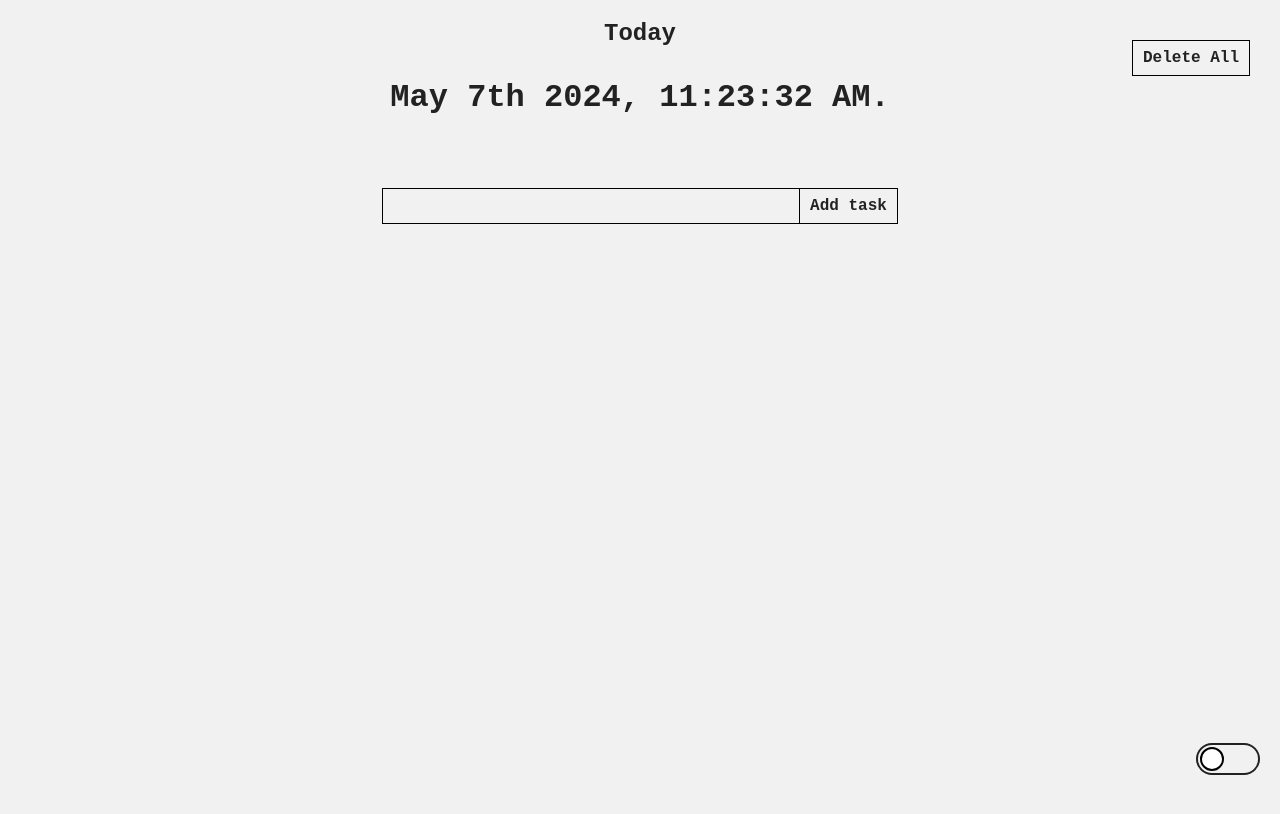
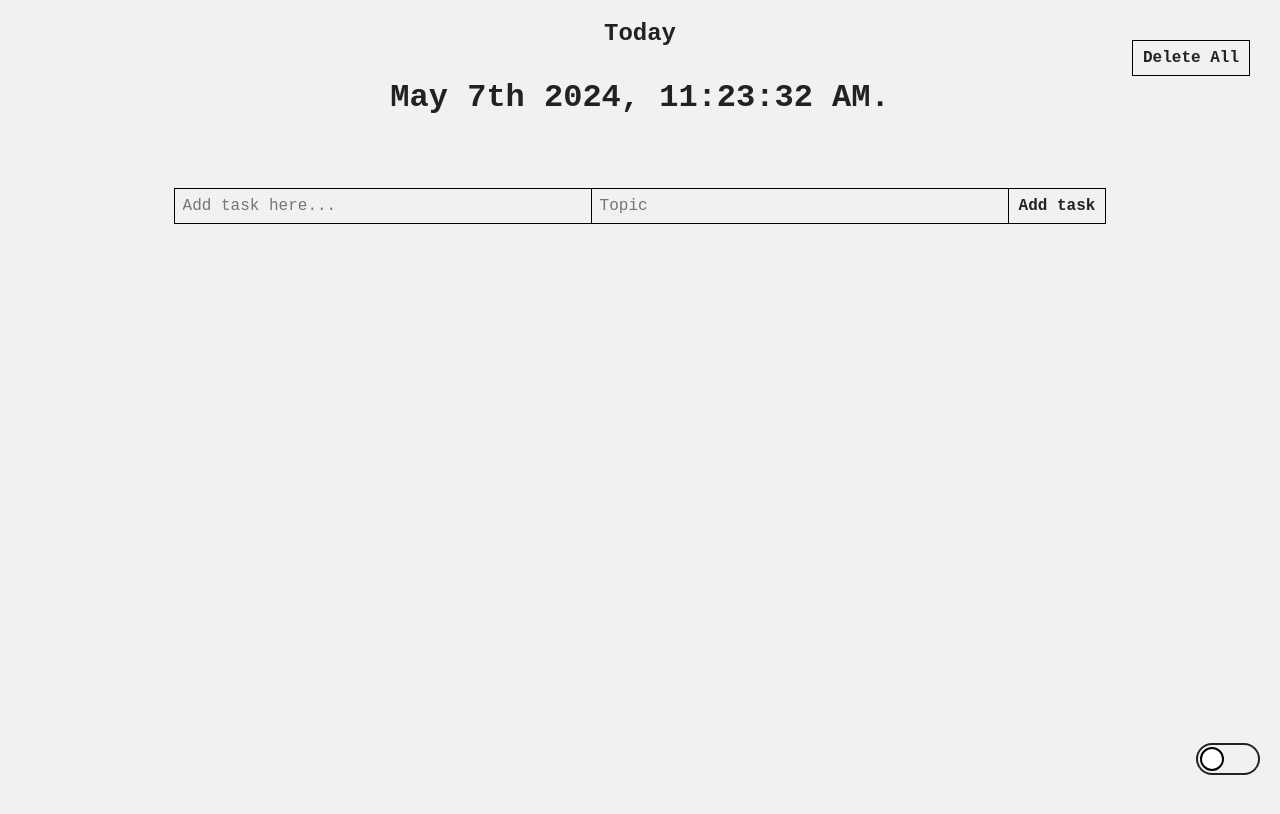
Before and after one commit to saicharith2012/todolist-react-app, a React (Create React App) app: page / in a window 1280 px wide. Shown: the top 814 px of the page. Built offline with nearby package versions, Linux system fonts and the light colour scheme.

Commit message:
adding topic field for new tasks

```diff
--- a/src/App.css
+++ b/src/App.css
@@ -98,7 +98,7 @@ body {
 
 .task {
   width: 500px;
-  height: fit-content;
+  height: 150px;
   display: flex;
   justify-content: space-between;
   align-items: center;
--- a/src/App.js
+++ b/src/App.js
@@ -16,10 +16,11 @@ function App() {
     });
     return validTasks;
   });
+  const [topic, setTopic] = useState("");
   const [newTask, setNewTask] = useState("");
   const [errorMessage, setErrorMessage] = useState(""); // Add error message state
   const [isDarkMode, setIsDarkMode] = useColorScheme();
-  const inputRef = useRef(null)
+  const inputRef = useRef(null);
 
   // Load tasks from local storage on initial render
   // useEffect(() => {
@@ -36,8 +37,8 @@ function App() {
   // }, []);
 
   useEffect(() => {
-    inputRef.current.focus()
-  })
+    inputRef.current.focus();
+  }, [todoList]);
 
   // Save tasks to local storage whenever todoList changes
   useEffect(() => {
@@ -45,24 +46,31 @@ function App() {
     // console.log(localStorage.getItem("todoList"));
   }, [todoList]);
 
-  const handleChange = (event) => {
+  const handleTaskChange = (event) => {
     setNewTask(event.target.value);
     setErrorMessage(""); // Clear error message when typing
   };
 
+  const handleTopicChange = (event) => {
+    setTopic(event.target.value);
+    setErrorMessage("");
+  };
+
   const addTask = () => {
     const trimmedTask = newTask.trim();
-    if (trimmedTask !== "") {
+    const trimmedTopic = topic.trim();
+    if (trimmedTask !== "" && trimmedTopic !== "") {
       const task = {
         id: todoList.length === 0 ? 1 : todoList[todoList.length - 1].id + 1,
-        taskName: trimmedTask, // Use the trimmed value
+        taskName: `[${trimmedTopic}] - ${trimmedTask}`, // Use the trimmed value
         isComplete: false,
         timestamp: moment().toISOString(), // Use ISO string format
       };
       setToDoList([...todoList, task]);
       setNewTask("");
+      setTopic("");
     } else {
-      setErrorMessage("Task cannot be empty"); // Set error message
+      setErrorMessage("Task/Topic cannot be empty"); // Set error message
     }
   };
 
@@ -96,10 +104,12 @@ function App() {
 
   const updateTask = (id, newTaskName) => {
     setToDoList(
-          todoList.map((task) =>
-            (task.id === id && newTaskName !== "") ? { ...task, taskName: newTaskName } : task
-          )
-        )
+      todoList.map((task) =>
+        task.id === id && newTaskName !== ""
+          ? { ...task, taskName: newTaskName }
+          : task
+      )
+    );
   };
 
   return (
@@ -108,11 +118,18 @@ function App() {
         <DateTimeComponent />
         <div className="add-task">
           <input
-            onChange={handleChange}
+            onChange={handleTaskChange}
             onKeyDown={handleKeyDown}
             value={newTask}
             ref={inputRef}
+            placeholder="Add task here..."
           />
+          <input
+            value={topic}
+            onChange={handleTopicChange}
+            onKeyDown={handleKeyDown}
+            placeholder="Topic"
+          ></input>
           <button onClick={addTask}>Add task</button>
           {/* Display error message if it exists */}
           {errorMessage && <p className="error-message">{errorMessage}</p>}
```
